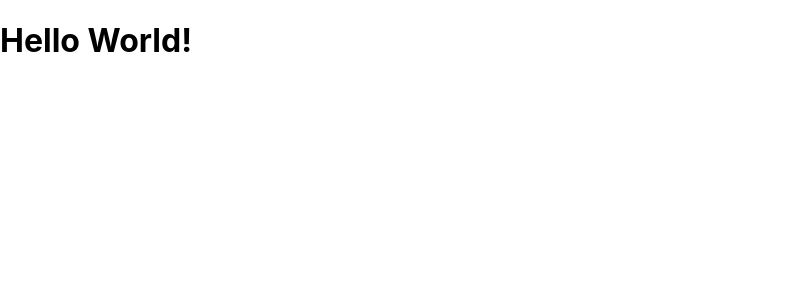
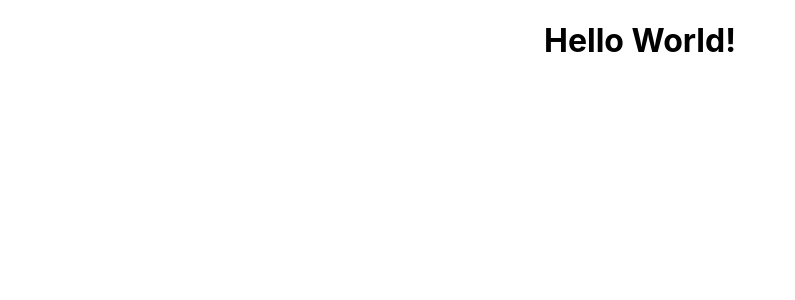
Before and after one commit to coderzzy/coderzzy.github.io, a React (Create React App) app: page / in a window 1280 px wide. Shown: the top 300 px of the page, without its empty margins (0-795 px from the left). Built offline with nearby package versions, Linux system fonts and the light colour scheme.

Commit message:
config: 支持less

```diff
--- /dev/null
+++ b/config-less.d.ts
@@ -0,0 +1,5 @@
+// 在ts项目中，给.less文件加上declare
+declare module '*.less' {
+    const classes: { [key: string]: string };
+    export default classes;
+}
--- /dev/null
+++ b/config-overrides.js
@@ -0,0 +1,38 @@
+//override 函数用于包装并修改 CRA(Create React App) 默认的 Webpack 配置
+const {
+    override,
+    addLessLoader,
+    addWebpackModuleRule,
+    adjustStyleLoaders
+} = require('customize-cra')
+
+module.exports = override(
+    //addLessLoader 函数用于在 Webpack 配置中添加 Less 支持
+    addLessLoader({
+        lessOptions: {
+            javascriptEnabled: true, //启用 Less 支持 JavaScript 特性，通常用于引用 JavaScript 中的变量和函数。
+            relativeUrls: false, //禁用相对路径 URL，通常在构建后的 CSS 文件中使用绝对路径的 URL。
+            modifyVars: {}, //修改 Less 变量
+        }
+    }),
+    adjustStyleLoaders(({ use: [, , postcss] }) => {
+        const postcssOptions = postcss.options;
+        postcss.options = { postcssOptions };
+    }),
+    // addWebpackModuleRule({
+    //     test: /\.module\.less$/,
+    //     exclude: /node_modules/,
+    //     use: [
+    //         'style-loader',
+    //         {
+    //             loader: 'css-loader',
+    //             options: {
+    //                 modules: {
+    //                     localIdentName: '[local]_[hash:base64:6]',
+    //                 },
+    //             },
+    //         },
+    //         'less-loader',
+    //     ],
+    // })
+)
--- /dev/null
+++ b/src/App.module.less
@@ -0,0 +1,4 @@
+.appWrapper {
+    display: flex;
+    justify-content: center;
+}
--- a/src/App.tsx
+++ b/src/App.tsx
@@ -1,4 +1,5 @@
 import React from 'react';
+import styles from './App.module.less'
 
 interface AppProps {
   // props
@@ -6,7 +7,7 @@ interface AppProps {
 
 const App: React.FC<AppProps> = ({ }) => {
   return (
-    <div>
+    <div className={styles.appWrapper}>
       <h1>Hello World!</h1>
     </div>
   );
```
Also changed, not shown: package.json (+10 -6 lines), 2 other files (tests, documents, lock files or other folders).
